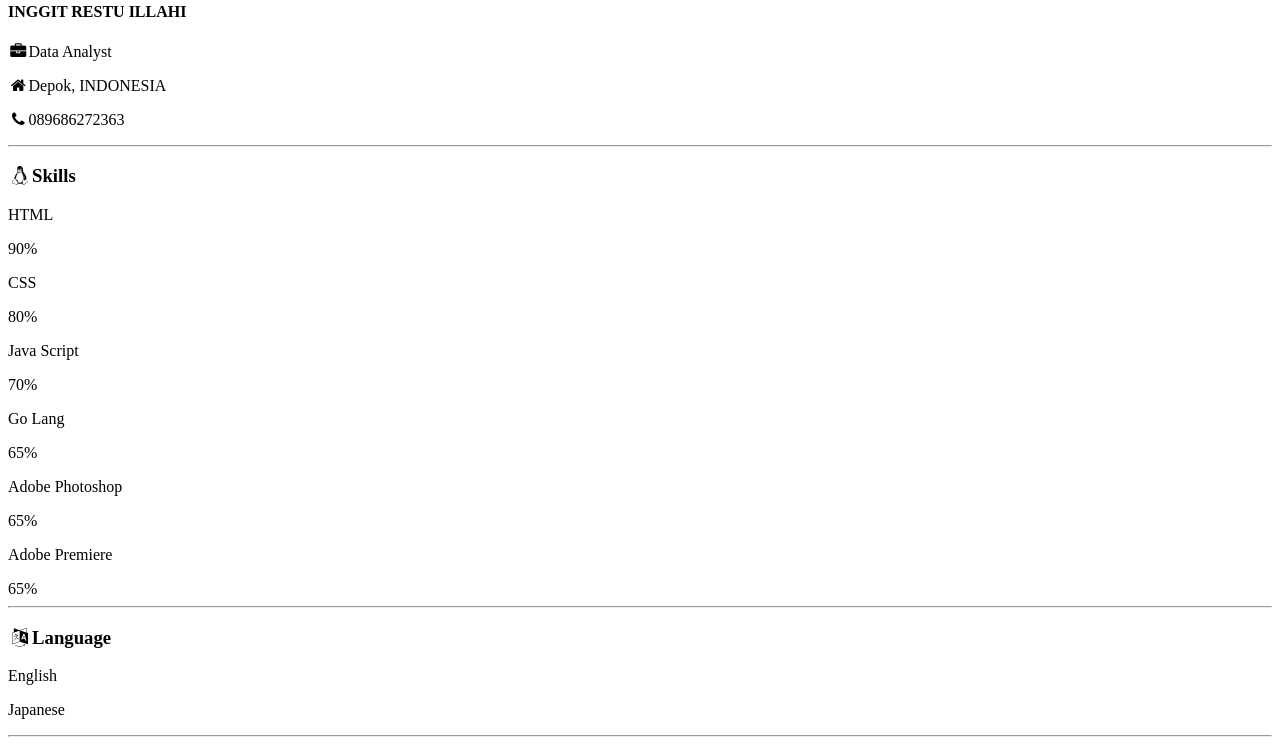
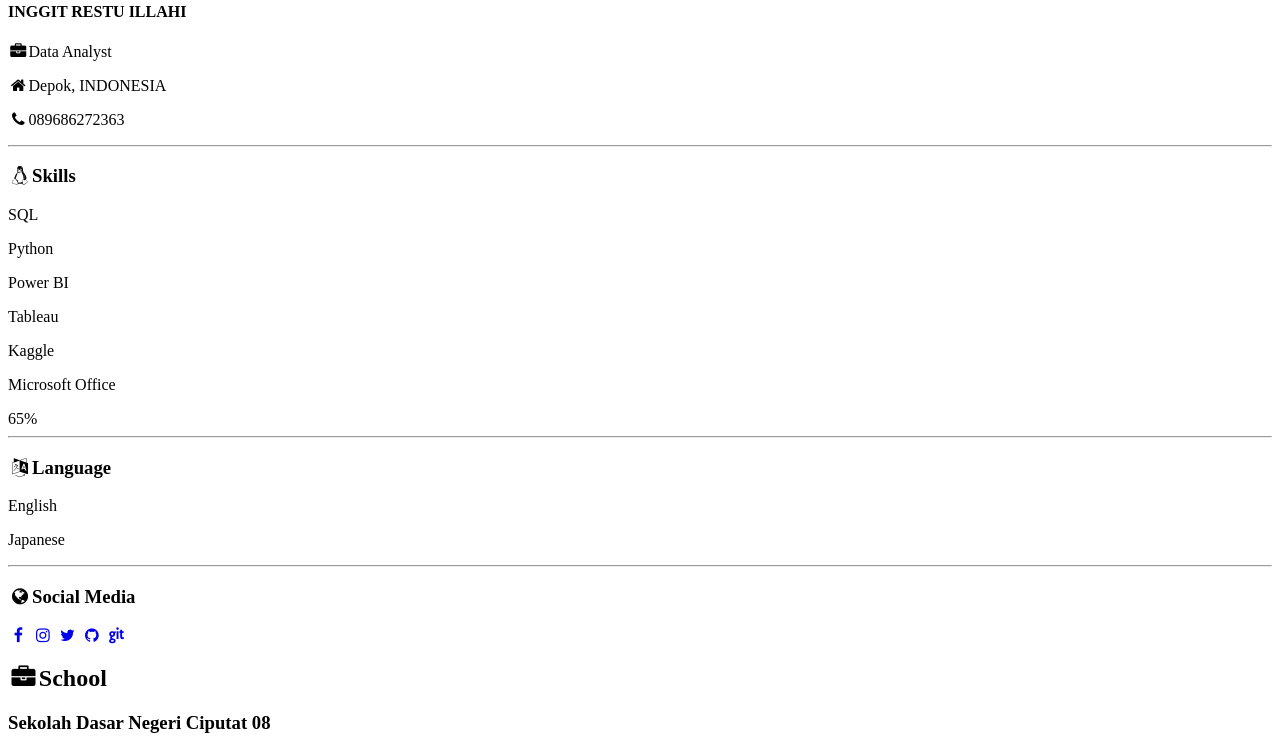
Before and after one commit to InggitRestuIllahi25/InggitRestuIllahi25.github.io, a plain HTML site: page index.html in a window 1280 px wide. Shown: the part 330-1079 px from the top of the page. Drawn offline with Linux system fonts and the light colour scheme.

Commit message:
Update index.html

```diff
--- a/index.html
+++ b/index.html
@@ -12,27 +12,19 @@
                 <p><i class="fa fa-phone fa-fw large"></i>089686272363</p>
                 <hr>
                 <h3><i class="fa fa-linux fa-fw large"></i>Skills</h3>
-                <p>HTML</p>
-                <div class="load">
-                    <div class="progress" style="width:90%">90%</div>
-                </div>
-                <p>CSS</p>
-                <div class="load2">
-                    <div class="progress2" style="width:80%">80%</div>
-                </div>
-                <p>Java Script</p>
-                <div class="load3">
-                <div class="progress3" style="width:70%">70%</div>
-            </div>
-                <p>Go Lang</p>
-                <div class="load4">
-                    <div class="progress4" style="width:65%">65%</div>
-                </div>
-                <p>Adobe Photoshop</p>
-                    <div class="load4">
-                    <div class="progress4" style="width:65%">65%</div>
-                </div>
-                <p>Adobe Premiere</p>
+                <p>SQL</p>
+
+
+
+                <p>Python</p>
+
+                <p>Power BI</p>
+
+                <p>Tableau</p>
+
+                <p>Kaggle</p>
+
+                <p>Microsoft Office</p>
                     <div class="load4">
                     <div class="progress4" style="width:65%">65%</div>
                 </div>
```
